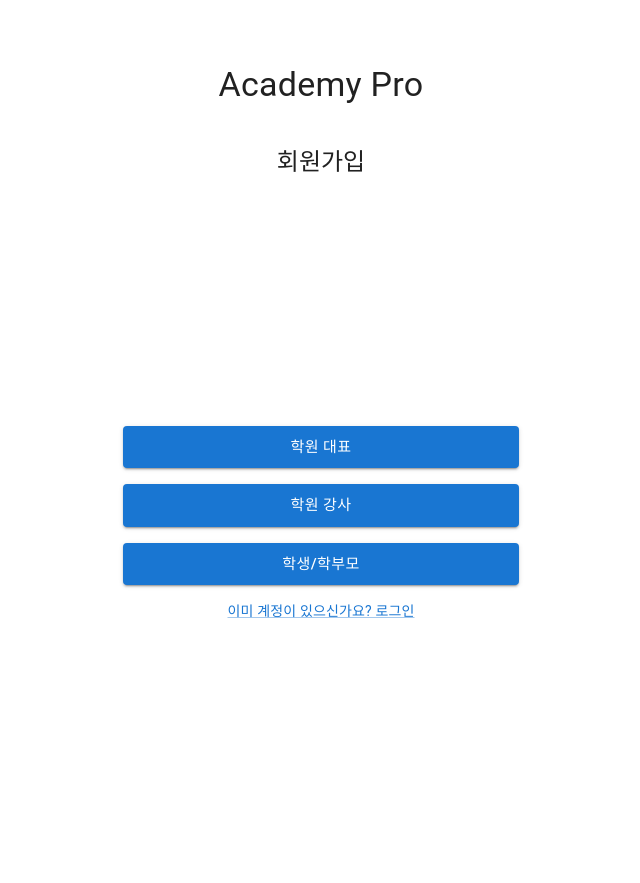
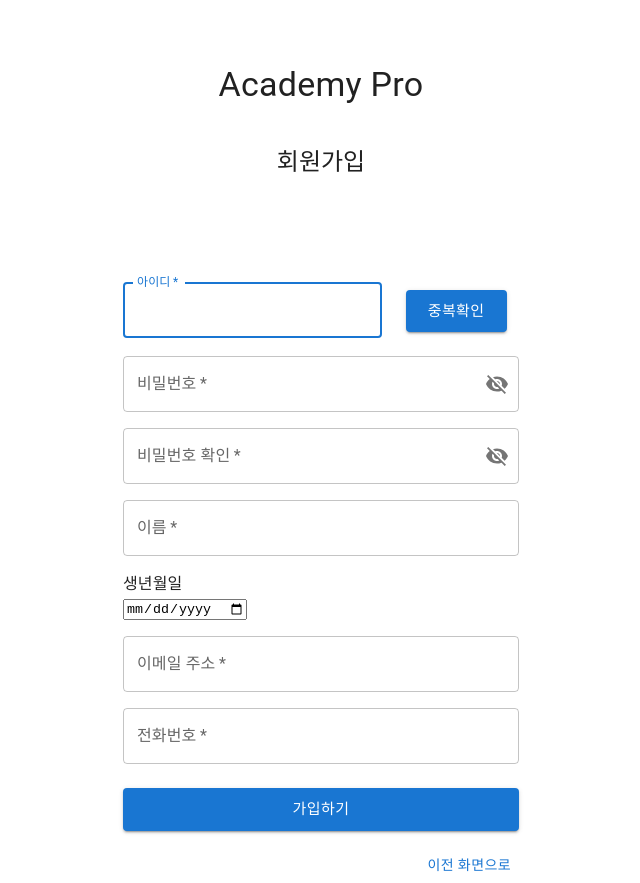
Before and after one commit to Academy-Diary/AcademyDiary_WEB, a React (Vite) app: page /signup in a window 1280 px wide. Both pictures are taken after a click on the button "학원 대표". Shown: the whole page, without its empty margins (319-959 px from the left). Before the commit the page ends 800 px from the top, so only its background shows below. Built offline with nearby package versions, Linux system fonts and the light colour scheme.

Commit message:
feat: 회원가입 기본 폼

```diff
--- a/src/pages/signup/signup.jsx
+++ b/src/pages/signup/signup.jsx
@@ -1,7 +1,16 @@
-import React from 'react';
-import { Box, Button, Typography, Container, Link } from '@mui/material';
+import React, { useState } from 'react';
+import { Box, Button, Typography, Container, Link, Grid, TextField, InputAdornment, IconButton } from '@mui/material';
+import { Visibility, VisibilityOff } from '@mui/icons-material';
 
-function SignUp() {
+export default function SignUp() {
+  const [selected, setSelected] = useState(false);
+  const [role, setRole] = useState('');
+
+  const handleClickRole = (_role) => {
+    setSelected(true);
+    setRole(_role);
+  };
+
   return (
     <Container component="main" maxWidth="xs">
       <Box
@@ -15,24 +24,132 @@ function SignUp() {
         <Typography variant="h4" align="center" mb={5}>
           Academy Pro
         </Typography>
-        <Box mb={30}>
+        <Box mb={10}>
           <Typography variant="h5">회원가입</Typography>
         </Box>
-        <Button variant="contained" size="large" sx={{ m: 1 }} fullWidth>
-          학원 대표
-        </Button>
-        <Button variant="contained" size="large" sx={{ m: 1 }} fullWidth>
-          학원 강사
-        </Button>
-        <Button variant="contained" size="large" sx={{ m: 1 }} fullWidth>
-          학생/학부모
-        </Button>
-        <Link href="/login" variant="body2" sx={{ mt: 1 }}>
-          이미 계정이 있으신가요? 로그인
-        </Link>
+        {selected ? <SignupForm setSelected={setSelected} role={role} /> : <RoleSelection handleClickRole={handleClickRole} />}
       </Box>
     </Container>
   );
 }
 
-export default SignUp;
+function RoleSelection({ handleClickRole }) {
+  return (
+    <Box mt={20}>
+      <Button variant="contained" size="large" sx={{ m: 1 }} fullWidth onClick={() => handleClickRole('director')}>
+        학원 대표
+      </Button>
+      <Button variant="contained" size="large" sx={{ m: 1 }} fullWidth onClick={() => handleClickRole('teacher')}>
+        학원 강사
+      </Button>
+      <Button variant="contained" size="large" sx={{ m: 1 }} fullWidth onClick={() => handleClickRole('student')}>
+        학생/학부모
+      </Button>
+      <Grid container justifyContent="flex-end">
+        <Grid item>
+          <Link href="/login" variant="body2">
+            이미 계정이 있으신가요? 로그인
+          </Link>
+        </Grid>
+      </Grid>
+    </Box>
+  );
+}
+
+function SignupForm({ setSelected }) {
+  const [showPassword, setShowPassword] = useState(false);
+
+  const handleClick = () => {
+    setShowPassword((prev) => !prev);
+  };
+
+  const handleSubmit = (event) => {
+    event.preventDefault();
+    const data = new FormData(event.currentTarget);
+    const submitData = {
+      name: data.get('name'),
+      email: data.get('email'),
+      password: data.get('password'),
+      password2: data.get('password2'),
+    };
+
+    if (submitData.password !== submitData.password2) alert('입력한 두 비밀번호가 일치하지 않습니다.');
+    else console.log(submitData);
+  };
+
+  return (
+    <Box component="form" noValidate onSubmit={handleSubmit} sx={{ mt: 3 }}>
+      <Grid container spacing={2}>
+        <Grid item xs={8}>
+          <TextField name="userid" id="userid" label="아이디" required fullWidth autoFocus />
+        </Grid>
+        <Grid item xs={4}>
+          <Button variant="contained" size="large" sx={{ m: 1 }}>
+            중복확인
+          </Button>
+        </Grid>
+        <Grid item xs={12}>
+          <TextField
+            InputProps={{
+              endAdornment: (
+                <InputAdornment position="end">
+                  <IconButton onClick={handleClick} edge="end">
+                    {showPassword ? <Visibility /> : <VisibilityOff />}
+                  </IconButton>
+                </InputAdornment>
+              ),
+            }}
+            required
+            fullWidth
+            name="password"
+            label="비밀번호"
+            type={showPassword ? 'text' : 'password'}
+            id="password"
+          />
+        </Grid>
+        <Grid item xs={12}>
+          <TextField
+            InputProps={{
+              endAdornment: (
+                <InputAdornment position="end">
+                  <IconButton onClick={handleClick} edge="end">
+                    {showPassword ? <Visibility /> : <VisibilityOff />}
+                  </IconButton>
+                </InputAdornment>
+              ),
+            }}
+            type={showPassword ? 'text' : 'password'}
+            required
+            fullWidth
+            name="password2"
+            label="비밀번호 확인"
+            id="password2"
+          />
+        </Grid>
+        <Grid item xs={12}>
+          <TextField name="name" required fullWidth id="name" label="이름" />
+        </Grid>
+        <Grid item xs={12}>
+          <Typography>생년월일</Typography>
+          <input type="date" />
+        </Grid>
+        <Grid item xs={12}>
+          <TextField required fullWidth id="email" label="이메일 주소" name="email" />
+        </Grid>
+        <Grid item xs={12}>
+          <TextField required fullWidth id="phonenumber" label="전화번호" name="phonenumber" />
+        </Grid>
+      </Grid>
+      <Button type="submit" fullWidth variant="contained" size="large" sx={{ mt: 3, mb: 2 }}>
+        가입하기
+      </Button>
+      <Grid container justifyContent="flex-end">
+        <Grid item>
+          <Button variant="text" onClick={() => setSelected(false)}>
+            이전 화면으로
+          </Button>
+        </Grid>
+      </Grid>
+    </Box>
+  );
+}
```
